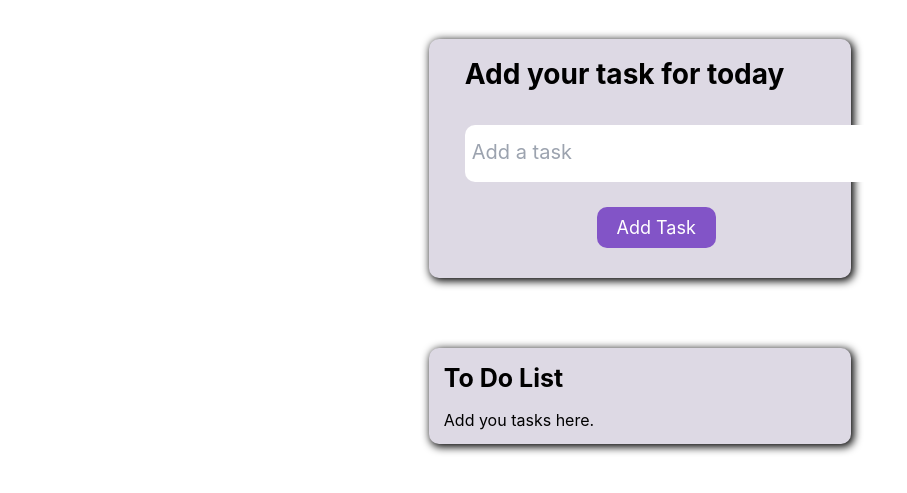
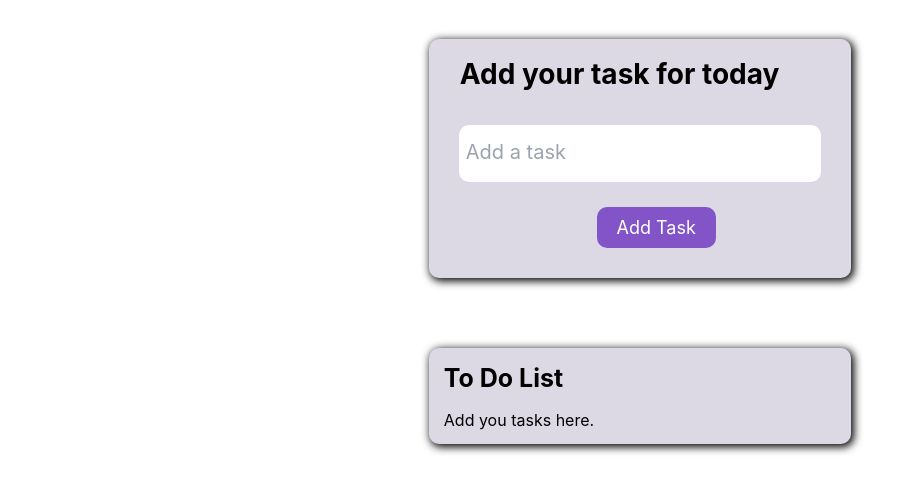
Before and after one commit to barezzali2/Task-Check, a React app: page / in a window 1280 px wide. Shown: the part 49-542 px from the top of the page, without its empty margins (0-907 px from the left). Built offline with nearby package versions, Linux system fonts and the light colour scheme.

Commit message:
Modifying

```diff
--- a/src/styles.css
+++ b/src/styles.css
@@ -32,19 +32,19 @@ code {
 
 
 .add-task h2{
-  padding-left: 6px;
+  padding-left: 1px;
   font-size: 28px;
   color: black;
   font-weight: bold;
 }
 
 .add-task .add-input {
+  position: relative;
   color: black;
-  width: 450px;
+  width: 100%;
   padding-left: 7px;
   padding-top: 12px;
   padding-bottom: 15px;
-  margin-left: 6px;
   margin-top: 30px;
   font-size: 20px;
   border-radius: 10px;
```
